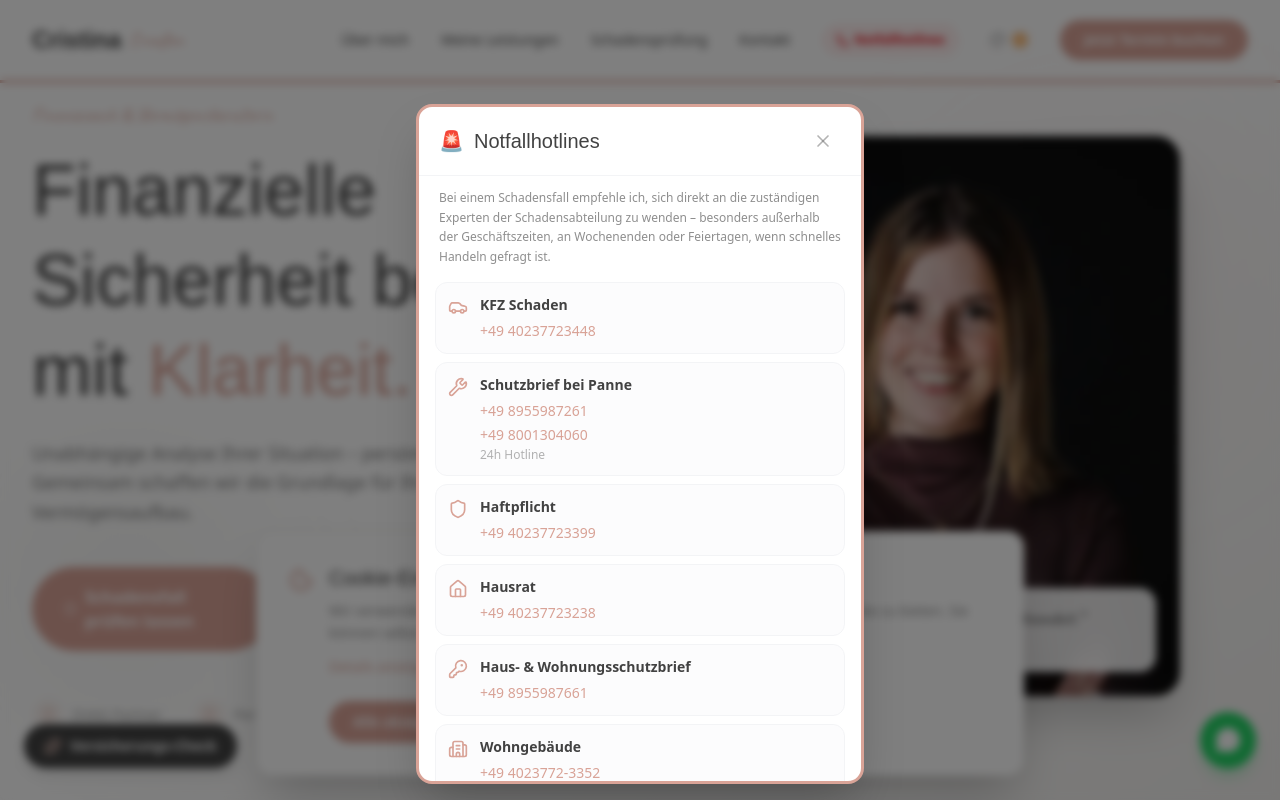
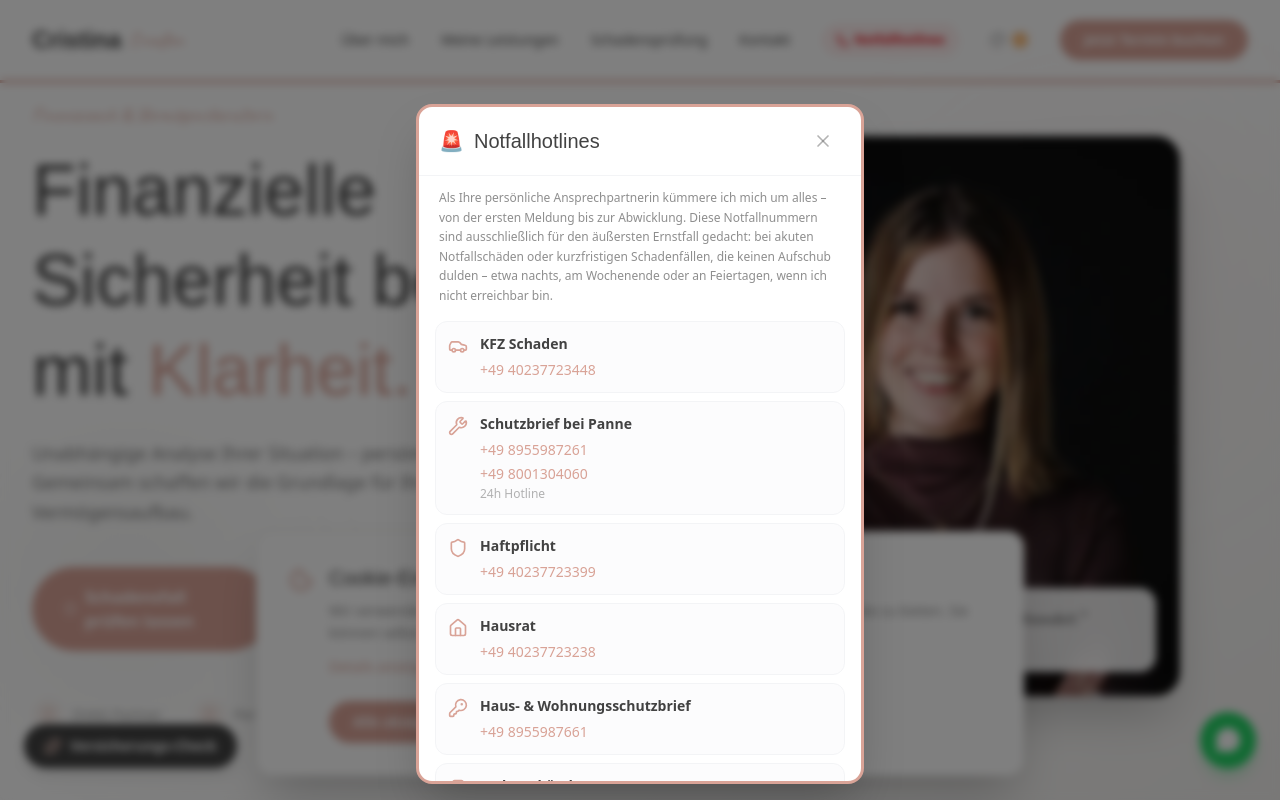
Before and after one commit to Janick97/cristina-croussen, a Next.js app: page / in a window 1280 px wide. Both pictures are taken after a click on the button "Notfallhotlines". Shown: the top 800 px of the page. Built offline with nearby package versions, Linux system fonts and the light colour scheme; a web font is replaced by a local one.

Commit message:
Hotlines: Text betont Notfall-Charakter und Alleinbetreuung durch Cristina

```diff
--- a/src/components/Header.tsx
+++ b/src/components/Header.tsx
@@ -244,7 +244,7 @@ export default function Header() {
                     </button>
                   </div>
                   <p className="shrink-0 px-5 pt-3 pb-2 text-xs leading-relaxed text-dark/60">
-                    Bei einem Schadensfall empfehle ich, sich direkt an die zuständigen Experten der Schadensabteilung zu wenden – besonders außerhalb der Geschäftszeiten, an Wochenenden oder Feiertagen, wenn schnelles Handeln gefragt ist.
+                    Als Ihre persönliche Ansprechpartnerin kümmere ich mich um alles – von der ersten Meldung bis zur Abwicklung. Diese Notfallnummern sind ausschließlich für den äußersten Ernstfall gedacht: bei akuten Notfallschäden oder kurzfristigen Schadenfällen, die keinen Aufschub dulden – etwa nachts, am Wochenende oder an Feiertagen, wenn ich nicht erreichbar bin.
                   </p>
 
                   {/* Scrollable list */}
```
